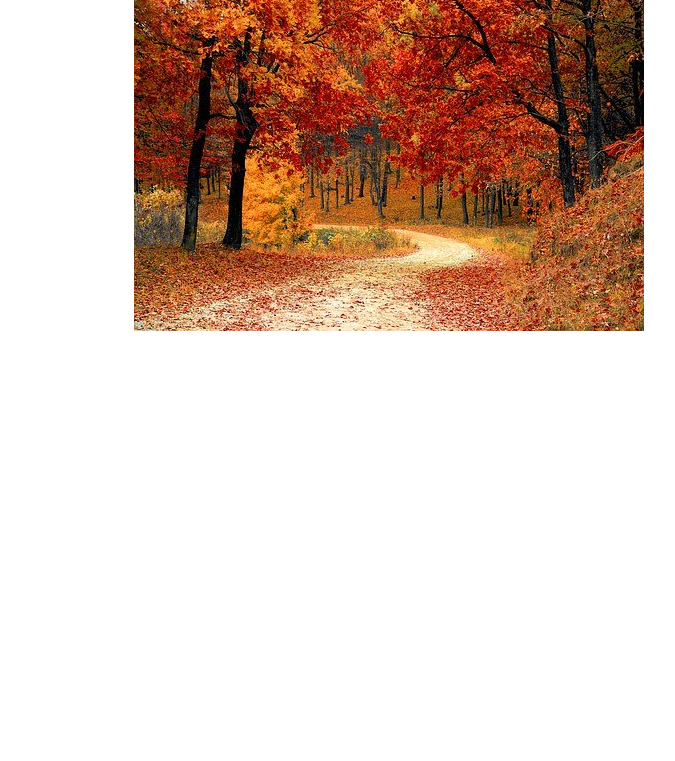
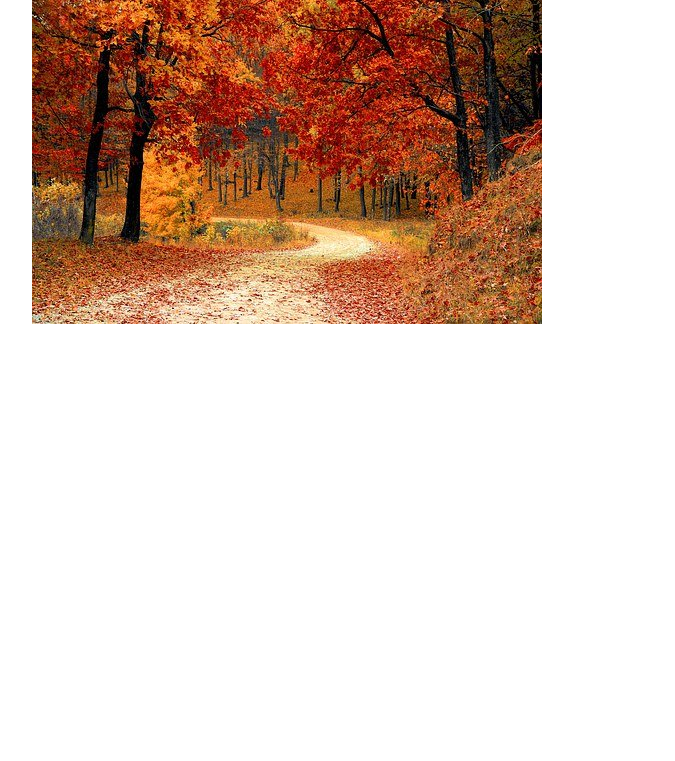
Before and after one commit to aleksei24/wp_new, a website built with webpack: page src/template.html in a window 1280 px wide. Shown: the part 60-821 px from the top of the page, without its empty margins (250-925 px from the left). After the commit the page ends 800 px from the top, so only its background shows below. Built offline with nearby package versions, Linux system fonts and the light colour scheme; a web font is replaced by a local one.

Commit message:
keep going

```diff
--- a/package.json
+++ b/package.json
@@ -5,7 +5,8 @@
   "main": "index.js",
   "scripts": {
     "test": "echo \"Error: no test specified\" && exit 1",
-    "build": "webpack"
+    "dev": "cross-env NODE_ENV=development webpack serve",
+    "build": "cross-env NODE_ENV=production webpack"
   },
   "repository": {
     "type": "git",
@@ -25,6 +26,7 @@
     "autoprefixer": "^10.4.2",
     "babel-loader": "^8.2.3",
     "clean-webpack-plugin": "^4.0.0",
+    "cross-env": "^7.0.3",
     "css-loader": "^6.5.1",
     "html-webpack-plugin": "^5.5.0",
     "image-minimizer-webpack-plugin": "^3.2.1",
--- a/src/index.js
+++ b/src/index.js
@@ -3,5 +3,6 @@ import './script/main';
 import './script/class';
 
 // styles
-import './styles/fonts.css';
-import './styles/style.css';
+import './styles/fonts.scss';
+import './styles/default.scss';
+import './styles/main.scss';
--- a/src/script/main.js
+++ b/src/script/main.js
@@ -1,10 +1,10 @@
 const headline = document.querySelector('#headline');
 headline.textContent = 'New Webpack Template';
-wrapper.append(headline);
 
 // images
 import autumn from '../images/golden-autumn.jpg?as=webp';
 
+const imgBox = document.querySelector('#img');
 const myImg = new Image();
 myImg.src = autumn;
-wrapper.append(myImg);
+imgBox.append(myImg);
--- /dev/null
+++ b/src/styles/default.scss
@@ -0,0 +1,80 @@
+$minWidth: 20rem;
+$maxWidth: 48rem;
+$containerWidth: 46rem;
+$bgColour: #fff;
+
+html,
+body {
+  height: 100%;
+  width: 100%;
+  margin: 0;
+  padding: 0;
+  min-width: $minWidth;
+  position: relative;
+  color: #701111;
+}
+body {
+  font-size: 16px;
+  background-color: $bgColour;
+  font-weight: normal;
+}
+
+*,
+*::before,
+*::after {
+  box-sizing: border-box;
+  position: relative;
+  padding: 0;
+  border: 0;
+  margin: 0;
+  list-style-type: none;
+  text-decoration: none;
+  /* outline: 1px solid red; */
+}
+
+a {
+  text-decoration: none;
+  color: inherit;
+  cursor: pointer;
+}
+a:focus,
+a:active {
+  outline: none;
+}
+
+ul {
+  list-style: none;
+  margin: 0;
+  padding: 0;
+}
+
+img {
+  max-width: 100%;
+  max-height: 100%;
+}
+input,
+button,
+textarea {
+  font-family: inherit;
+}
+button {
+  cursor: pointer;
+  border-radius: 5px;
+}
+
+#wrapper {
+  width: 100%;
+  height: 100%;
+  min-height: 100vh;
+  overflow: hidden;
+  max-width: $maxWidth;
+  margin: 0 auto;
+  background-color: $bgColour;
+}
+.container {
+  max-width: $containerWidth;
+  width: 100%;
+  height: auto;
+  margin: 0 auto;
+  padding: 20px 10px;
+}
--- a/src/styles/fonts.css
+++ b/src/styles/fonts.scss
@@ -1,5 +1,7 @@
 @import url('https://fonts.googleapis.com/css2?family=Island+Moments&display=swap');
 
+$mainFont: 'Island Moments';
+
 #wrapper {
-  font-family: 'Island Moments', cursive;
+  font-family: $mainFont, cursive;
 }
--- /dev/null
+++ b/src/styles/main.scss
@@ -0,0 +1,3 @@
+#headline {
+  font-size: 1.25rem;
+}
--- a/src/styles/style.css
+++ /dev/null
@@ -1,12 +0,0 @@
-#wrapper {
-  max-width: 32rem;
-  min-width: 14rem;
-  height: 100%;
-  min-height: 100vh;
-  margin: 0 auto;
-  width: 100%;
-}
-
-#headline {
-  font-size: 1.25rem;
-}
--- a/src/template.html
+++ b/src/template.html
@@ -4,11 +4,14 @@
     <meta charset="UTF-8" />
     <meta http-equiv="X-UA-Compatible" content="IE=edge" />
     <meta name="viewport" content="width=device-width, initial-scale=1.0" />
-    <title>Document</title>
+    <title><%= htmlWebpackPlugin.options.title %></title>
   </head>
   <body>
     <div id="wrapper">
-      <h1 id="headline"></h1>
+      <div class="container">
+        <h1 id="headline"></h1>
+        <div id="img"></div>
+      </div>
     </div>
   </body>
 </html>
--- a/webpack.config.js
+++ b/webpack.config.js
@@ -4,8 +4,10 @@ const { CleanWebpackPlugin } = require('clean-webpack-plugin');
 const ImageMinimizerPlugin = require('image-minimizer-webpack-plugin');
 const MiniCssExtractPlugin = require('mini-css-extract-plugin');
 
+const mode = process.env.NODE_ENV || 'development';
+
 module.exports = {
-  mode: 'production',
+  mode: mode,
   entry: {
     main: path.resolve(__dirname, './src/index.js'),
   },
@@ -19,6 +21,7 @@ module.exports = {
     new MiniCssExtractPlugin(),
     new HtmlWebpackPlugin({
       title: 'new webpack template',
+      favicon: './src/images/lift.ico',
       template: path.resolve(__dirname, './src/template.html'),
       filename: 'index.html',
     }),
@@ -72,6 +75,8 @@ module.exports = {
     ],
   },
 
+  devtool: mode ? 'eval-source-map' : 'none',
+
   devServer: {
     historyApiFallback: false,
     open: true,
```
Also changed, not shown: src/images/lift.ico (added), 1 other file.
